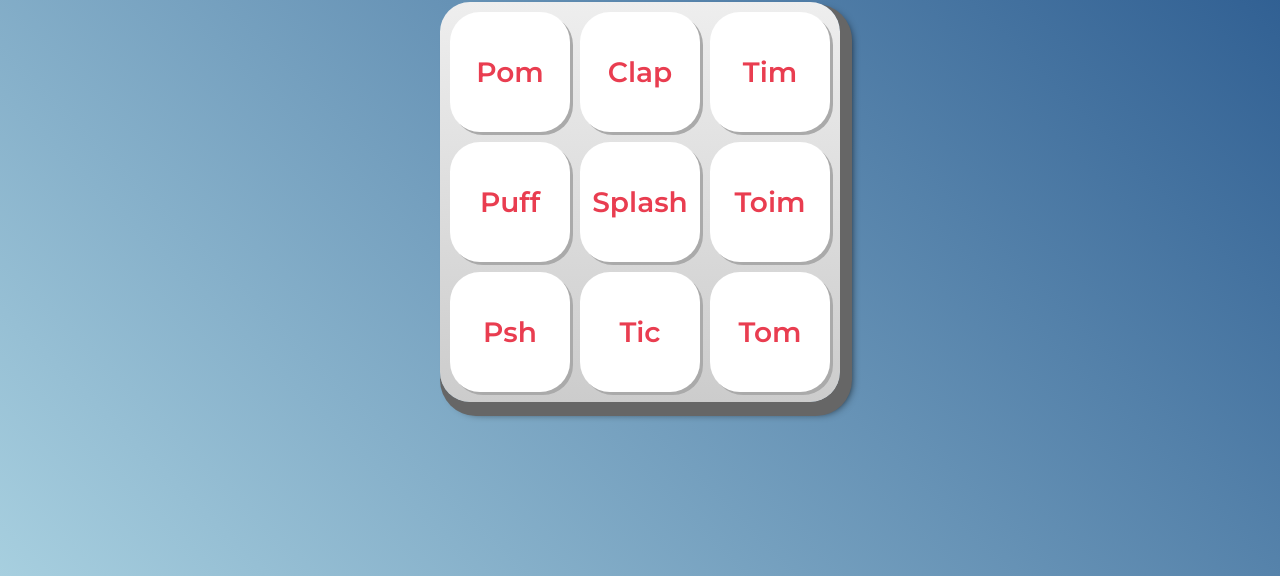
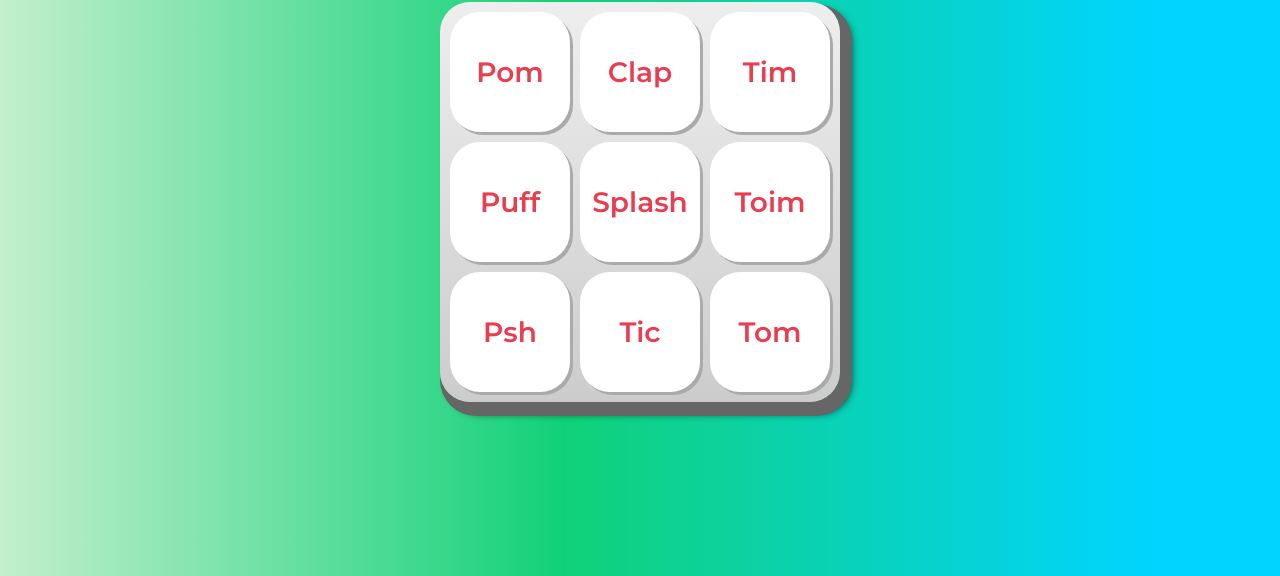
Before and after one commit to txylezin/meuapp, a plain HTML site: page index.html in a window 1280 px wide. Shown: the part 224-800 px from the top of the page. Drawn offline with Linux system fonts and the light colour scheme.

Commit message:
Update estilos.css

```diff
--- a/css/estilos.css
+++ b/css/estilos.css
@@ -8,7 +8,7 @@
 
 body {
   align-items: center;
-  background: linear-gradient(45deg, #a7cfdf 0%,#23538a 100%);
+  background: linear-gradient(90deg, rgba(208,241,211,1) 0%, rgba(195,239,205,1) 0%, rgba(17,209,120,1) 44%, rgba(0,212,255,1) 90%);
   display: flex;
   justify-content: center;
   flex-direction: column;
```
